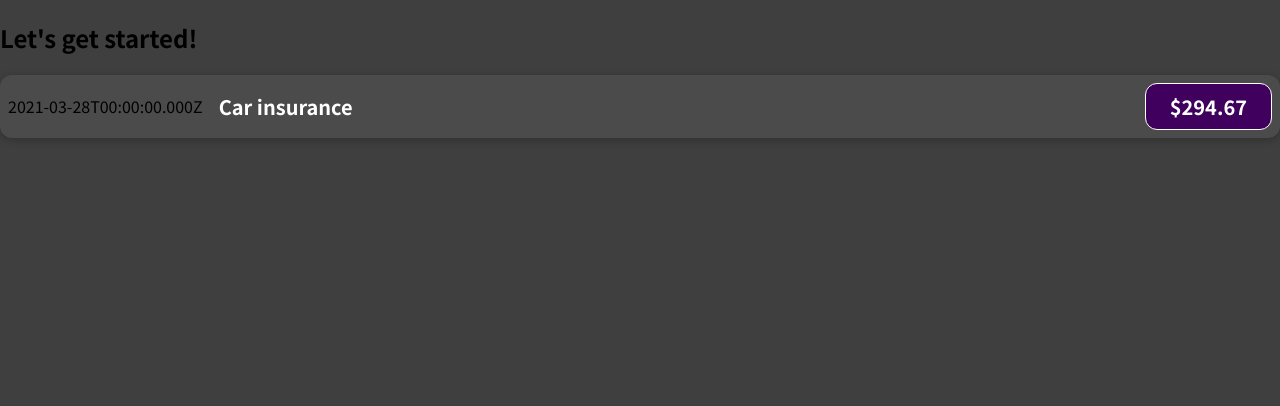
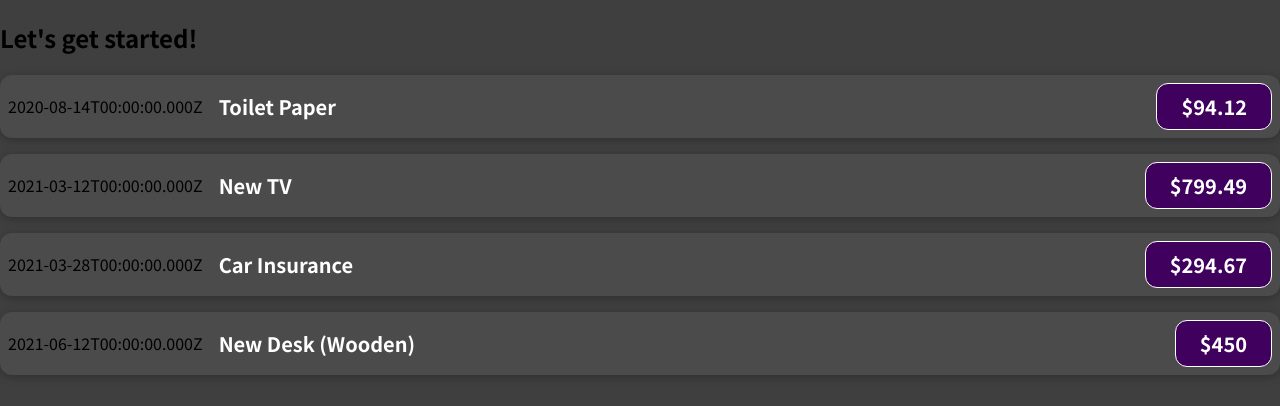
Before and after one commit to jhonyavella90/react-first-project, a JavaScript app: page / in a window 1280 px wide. Shown: the top 406 px of the page. Built offline with nearby package versions, Linux system fonts and the light colour scheme.

Commit message:
feat: sending PROPS to ExpenseItem

```diff
--- a/src/App.js
+++ b/src/App.js
@@ -1,10 +1,51 @@
-import ExpenseItem from './components/ExpenseItem';
+import ExpenseItem from "./components/ExpenseItem";
 
 function App() {
+  const expenses = [
+    {
+      id: "e1",
+      title: "Toilet Paper",
+      amount: 94.12,
+      date: new Date(2020, 7, 14),
+    },
+    { id: "e2", title: "New TV", amount: 799.49, date: new Date(2021, 2, 12) },
+    {
+      id: "e3",
+      title: "Car Insurance",
+      amount: 294.67,
+      date: new Date(2021, 2, 28),
+    },
+    {
+      id: "e4",
+      title: "New Desk (Wooden)",
+      amount: 450,
+      date: new Date(2021, 5, 12),
+    },
+  ];
+
   return (
     <div>
       <h2>Let's get started!</h2>
-      <ExpenseItem></ExpenseItem>
+      <ExpenseItem
+        title={expenses[0].title}
+        amount={expenses[0].amount}
+        date={expenses[0].date}
+      ></ExpenseItem>
+      <ExpenseItem
+        title={expenses[1].title}
+        amount={expenses[1].amount}
+        date={expenses[1].date}
+      ></ExpenseItem>
+      <ExpenseItem
+        title={expenses[2].title}
+        amount={expenses[2].amount}
+        date={expenses[2].date}
+      ></ExpenseItem>
+      <ExpenseItem
+        title={expenses[3].title}
+        amount={expenses[3].amount}
+        date={expenses[3].date}
+      ></ExpenseItem>
     </div>
   );
 }
--- a/src/components/ExpenseItem.js
+++ b/src/components/ExpenseItem.js
@@ -1,22 +1,15 @@
 import './ExpenseItem.css'
 
-function ExpenseItem() {
-
-  const expenseDate = new Date(2021, 2, 28);
-  const expenseTitle = 'Car insurance';
-  const expenseAmount = 294.67;
-
+function ExpenseItem(props) {
   return (
     <div className="expense-item">
-      <div>{expenseDate.toISOString()}</div>
+      <div>{props.date.toISOString()}</div>
       <div className="expense-item__description">
-        <h2>{expenseTitle}</h2>
-        <div className="expense-item__price">${expenseAmount}</div>
+        <h2>{props.title}</h2>
+        <div className="expense-item__price">${props.amount}</div>
       </div>
     </div>
   );
-
-  <h2>Expense item!</h2>;
 }
 
 export default ExpenseItem;
```
